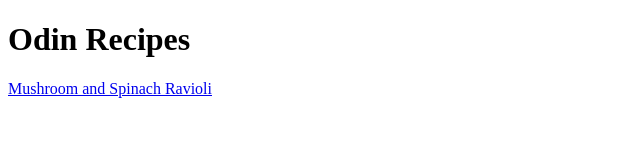
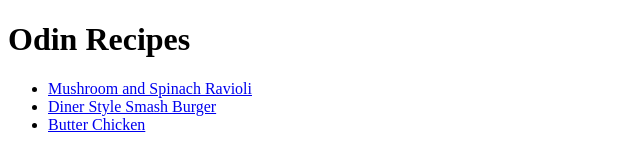
Before and after one commit to mal44/odin-recipes, a plain HTML site: page index.html in a window 1280 px wide. Shown: the whole page, without its empty margins (0-640 px from the left). Drawn offline with Linux system fonts and the light colour scheme.

Commit message:
Add index.html

```diff
--- a/index.html
+++ b/index.html
@@ -7,7 +7,13 @@
 
 <body>
     <h1>Odin Recipes</h1>
-    <a href="recipes/ravioli.html">Mushroom and Spinach Ravioli</a>
+    <ul>
+        <li><a href="recipes/ravioli.html">Mushroom and Spinach Ravioli</a></li>
+        <li><a href="recipes/burger.html">Diner Style Smash Burger</a></li>
+        <li><a href="recipes/butterchicken.html">Butter Chicken</a></li>
+    </ul>
+
+
 </body>
 
 </html>
```
